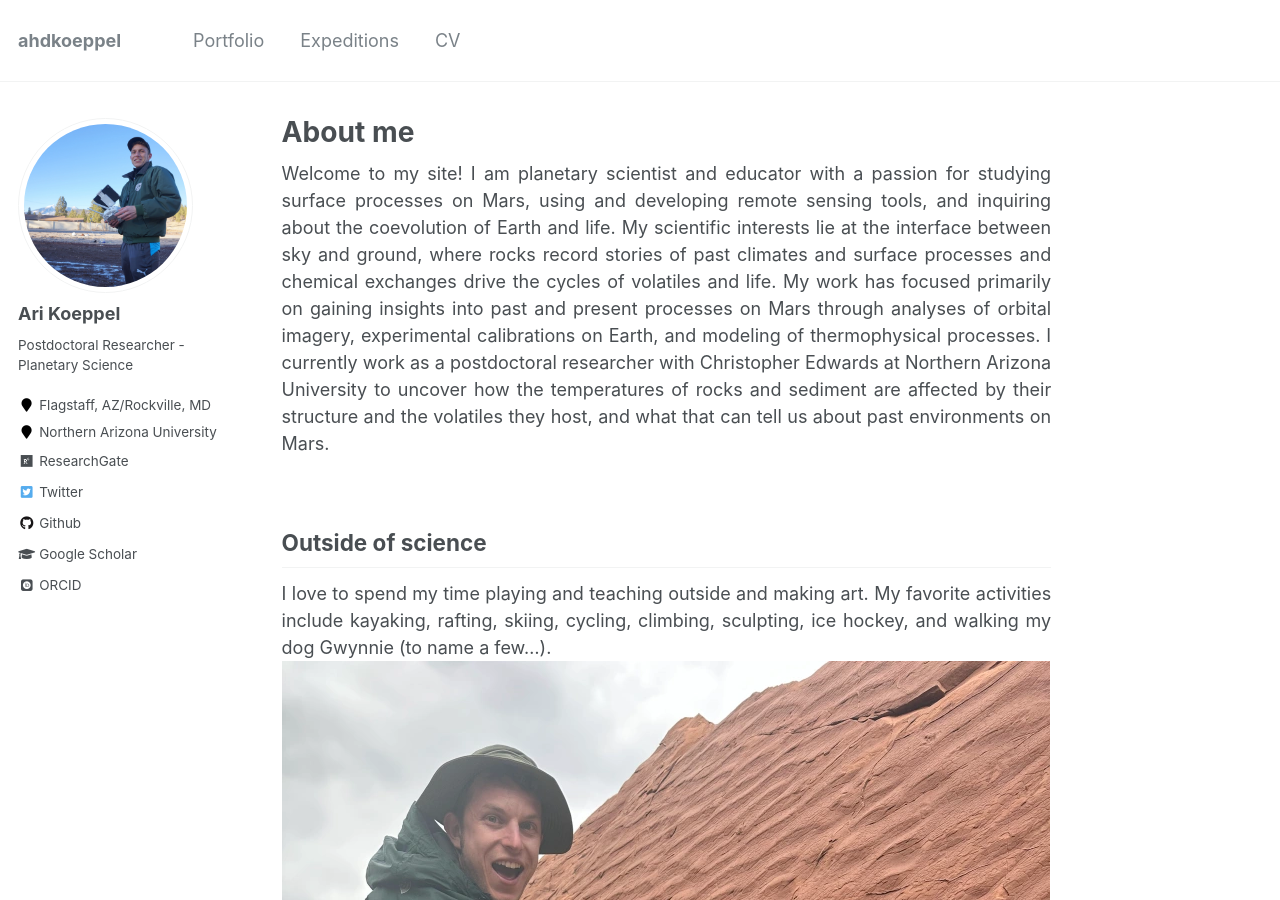
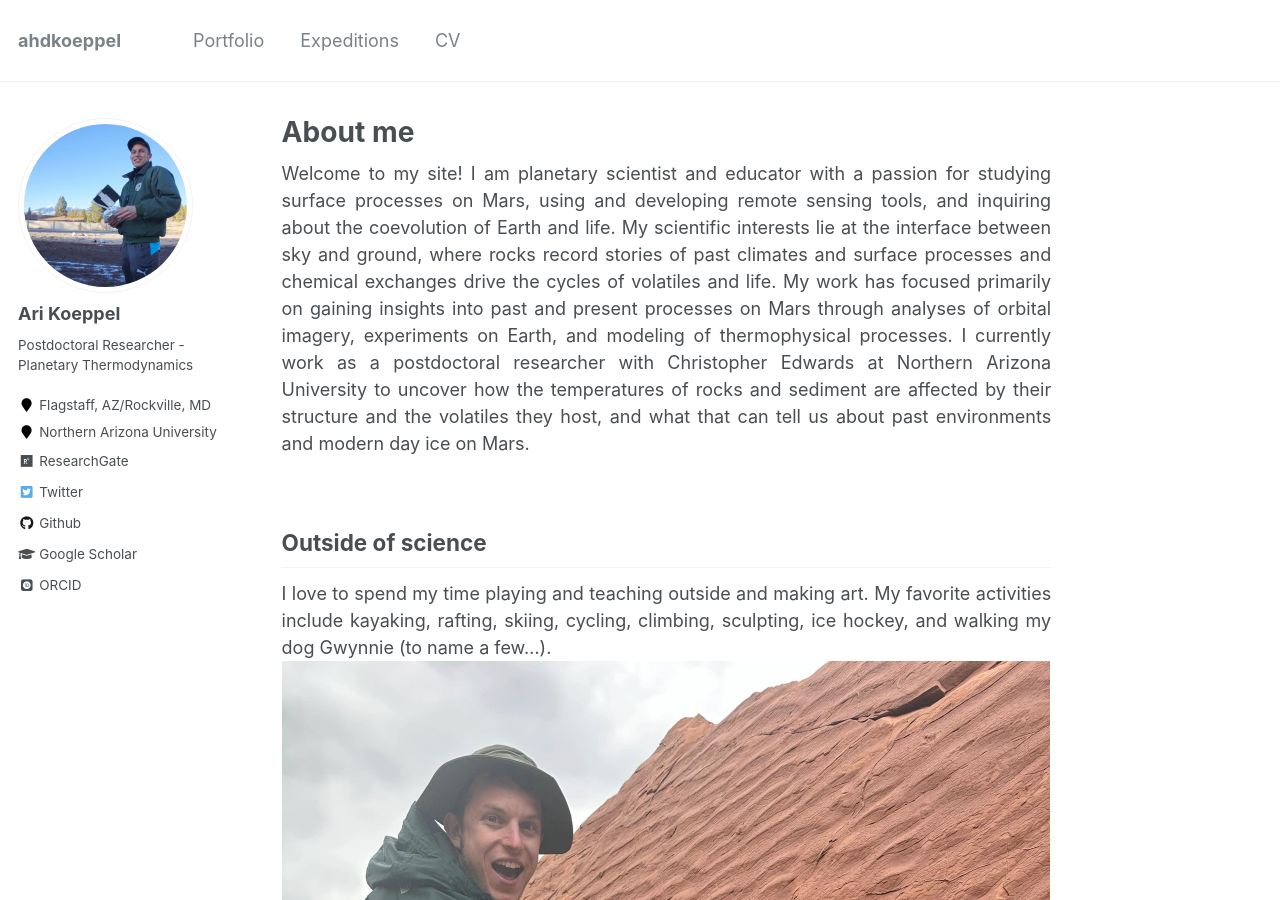
Before and after one commit to ahdkoeppel/ahdkoeppel.github.io, a Jekyll site: the page built from _pages/about.md, in a window 1280 px wide and 900 px high. Built offline with Jekyll 4.4.1, drawn with Linux system fonts in a browser that asks for light colours; some web fonts are replaced.

Commit message:
Minor Changes to identity

```diff
--- a/_config.yml
+++ b/_config.yml
@@ -82,7 +82,7 @@ analytics:
 author:
   name             : "Ari Koeppel"
   avatar           : "bio-photo.png"
-  bio              : "Postdoctoral Researcher - Planetary Science"
+  bio              : "Postdoctoral Researcher - Planetary Thermodynamics"
   location         : "Flagstaff, AZ/Rockville, MD"
   employer         : "Northern Arizona University"
   pubmed           : #"https://www.ncbi.nlm.nih.gov/pubmed/?term=john+snow"
--- a/_pages/about.md
+++ b/_pages/about.md
@@ -7,7 +7,7 @@ redirect_from:
   - /about/
   - /about.html
 ---
-<div style="text-align: justify"> Welcome to my site! I am planetary scientist and educator with a passion for studying surface processes on Mars, using and developing remote sensing tools, and inquiring about the coevolution of Earth and life. My scientific interests lie at the interface between sky and ground, where rocks record stories of past climates and surface processes and chemical exchanges drive the cycles of volatiles and life. My work has focused primarily on gaining insights into past and present processes on Mars through analyses of orbital imagery, experimental calibrations on Earth, and modeling of thermophysical processes. I currently work as a postdoctoral researcher with Christopher Edwards at Northern Arizona University to uncover how the temperatures of rocks and sediment are affected by their structure and the volatiles they host, and what that can tell us about past environments on Mars. </div>  <p>&nbsp;</p>
+<div style="text-align: justify"> Welcome to my site! I am planetary scientist and educator with a passion for studying surface processes on Mars, using and developing remote sensing tools, and inquiring about the coevolution of Earth and life. My scientific interests lie at the interface between sky and ground, where rocks record stories of past climates and surface processes and chemical exchanges drive the cycles of volatiles and life. My work has focused primarily on gaining insights into past and present processes on Mars through analyses of orbital imagery, experiments on Earth, and modeling of thermophysical processes. I currently work as a postdoctoral researcher with Christopher Edwards at Northern Arizona University to uncover how the temperatures of rocks and sediment are affected by their structure and the volatiles they host, and what that can tell us about past environments and modern day ice on Mars. </div>  <p>&nbsp;</p>
 
 ## Outside of science
 <div style="text-align: justify"> I love to spend my time playing and teaching outside and making art. My favorite activities include kayaking, rafting, skiing, cycling, climbing, sculpting, ice hockey, and walking my dog Gwynnie (to name a few…).</div>
```
